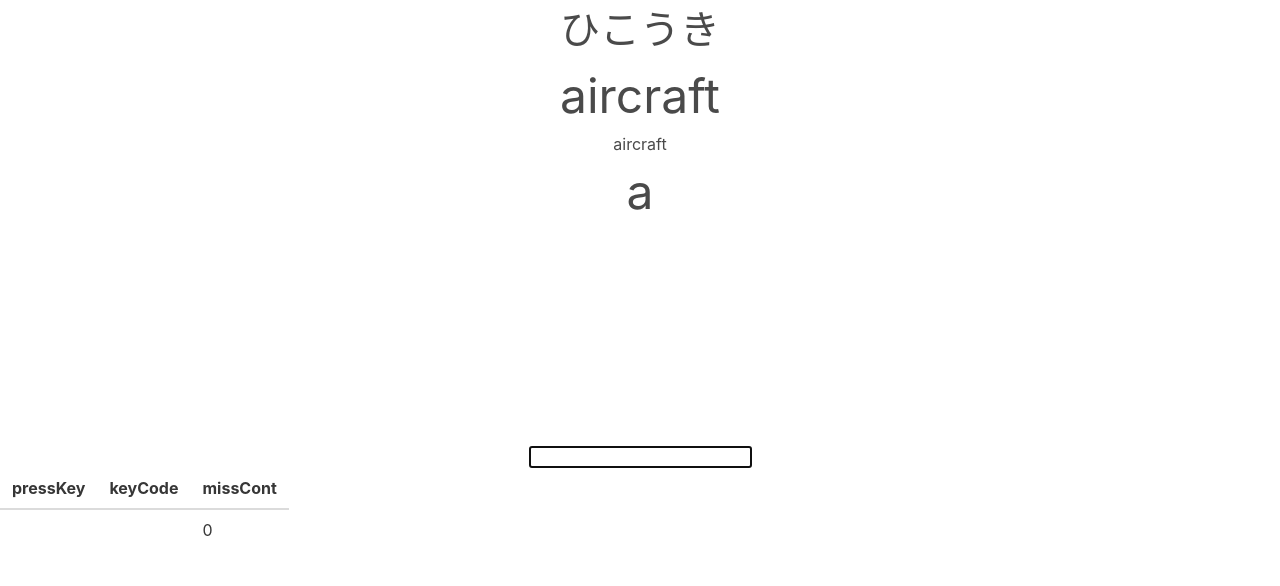
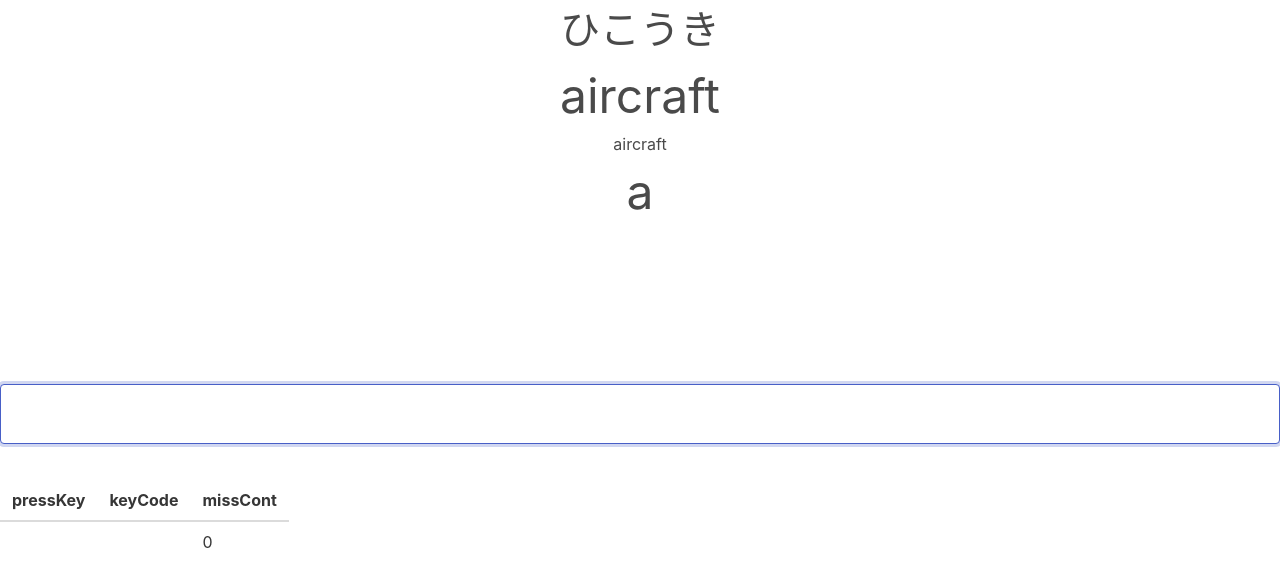
Before and after one commit to iitenkida7/typing, a Nuxt app in the folder nuxt/: page /lesson in a window 1280 px wide. Both pictures are taken after a click on the button "Start". Shown: the top 586 px of the page. Built offline with nearby package versions, Linux system fonts and the light colour scheme.

Commit message:
Modify input

```diff
--- a/nuxt/pages/lesson/index.vue
+++ b/nuxt/pages/lesson/index.vue
@@ -1,4 +1,5 @@
 <template>
+  <div>
     <div v-if="isStarted && !completed">
       <Word
         :ja="target.ja"
@@ -6,22 +7,38 @@
         :word="target.word"
         :targetChr="targetChr"
       />
-    <Images class="mt-6" :word="target.word" />
       <div class="has-text-centered">
         <canvas ref="target"></canvas>
       </div>
       <div class="has-text-centered">
-      <input type="text" autofocus v-model="inputText" @keyup="keyPress" />
+        <input
+          :class="[
+            'input',
+            'is-large',
+            'has-text-centered',
+            { 'is-info': isMatch },
+            { 'is-danger': isMiss },
+          ]"
+          class=""
+          type="text"
+          autofocus
+          v-model="inputText"
+          @keyup="keyPress"
+        />
       </div>
+      <Images class="mt-6" :word="target.word" />
     </div>
     <div v-if="!isStarted" class="has-text-centered">
-    <button v-on:click="start" class="has-text-centered">Start</button>
+      <button v-on:click="start" class="button is-primary is-large">
+        Start
+      </button>
     </div>
     <div v-if="completed" class="has-text-centered">
-    <h1>OK＼(^o^)／</h1>
-    <button v-on:click="retry">Retry</button>
+      <p class="has-text-info">Completed!＼(^o^)／</p>
+      <button class="button is-primary is-large" v-on:click="retry">Retry</button>
     </div>
     <Debug :pressKey="pressKey" :keyCode="keyCode" :missCnt="missCnt" />
+  </div>
 </template>
 
 <script>
@@ -43,6 +60,8 @@ export default {
       missCnt: 0,
       pressKey: "",
       keyCode: "",
+      isMatch: null,
+      isMiss: null,
     };
   },
   created: function () {
@@ -59,8 +78,12 @@ export default {
         this.remains = this.remains.substr(1);
         this.targetChr = this.remains.substr(0, 1);
         this.cracker();
+        this.isMatch = true;
+        this.isMiss = false;
       } else {
         this.missCnt++;
+        this.isMatch = false;
+        this.isMiss = true;
       }
       if (this.remains.length === 0) {
         this.inputText = "";
@@ -91,7 +114,7 @@ export default {
     cracker() {
       confetti.create(this.$refs.target)({
         shapes: ["square"],
-        particleCount: 10,
+        particleCount: 15,
         spread: 90,
         origin: {
           y: 1,
```
Lines whose indentation alone changed are shown as unchanged.
